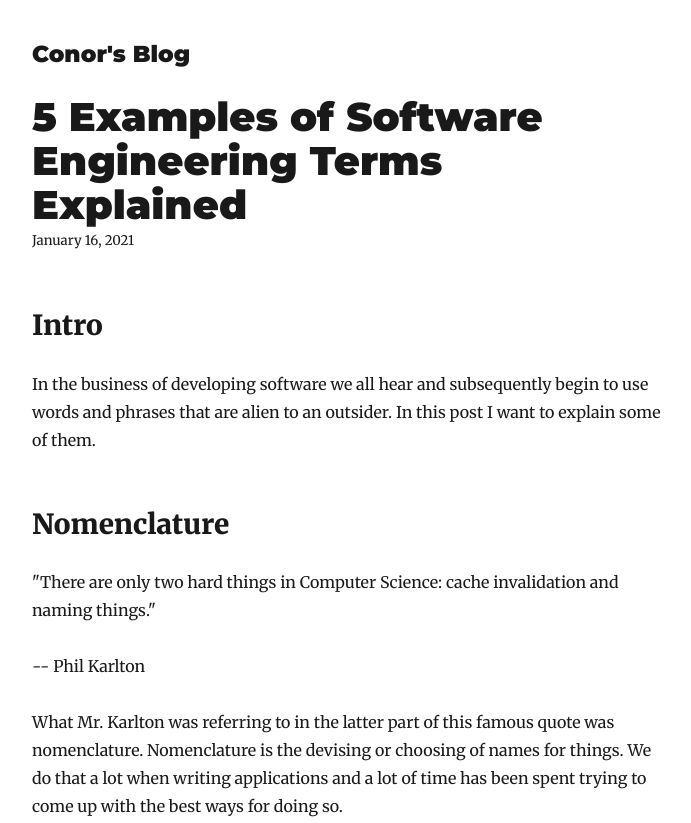
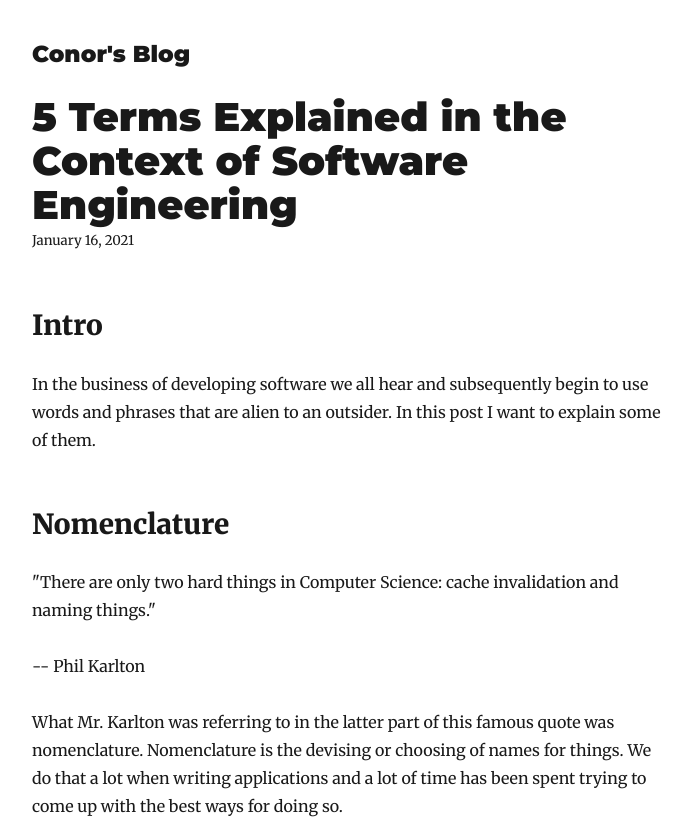
Before and after one commit to conr/blog, a Gatsby site: page /dev-lingo-explained/ in a window 1280 px wide. Shown: the top 823 px of the page, without its empty margins (293-984 px from the left). Built offline with nearby package versions, Linux system fonts and the light colour scheme; Gatsby itself is replaced by a stand-in of ours; some packages are replaced by stand-ins of ours.

Commit message:
Fix title

```diff
--- a/content/blog/dev-lingo-explained/index.md
+++ b/content/blog/dev-lingo-explained/index.md
@@ -1,5 +1,5 @@
 ---
-title: 5 Examples of Software Engineering Terms Explained
+title: 5 Terms Explained in the Context of Software Engineering
 date: "2021-01-16T11:00:00.169Z"
 ---
 
```
